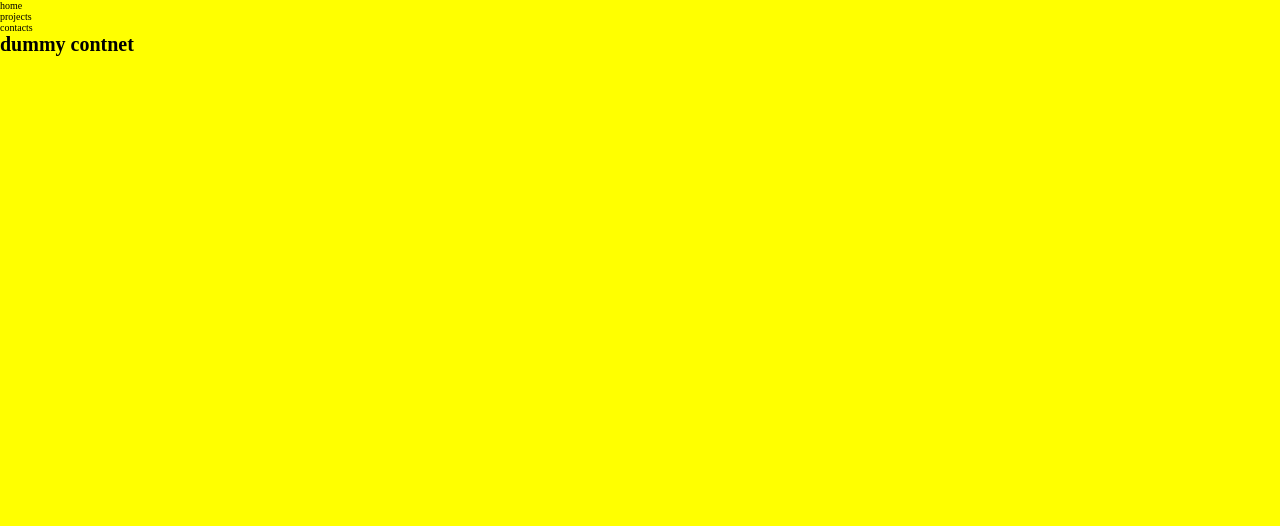
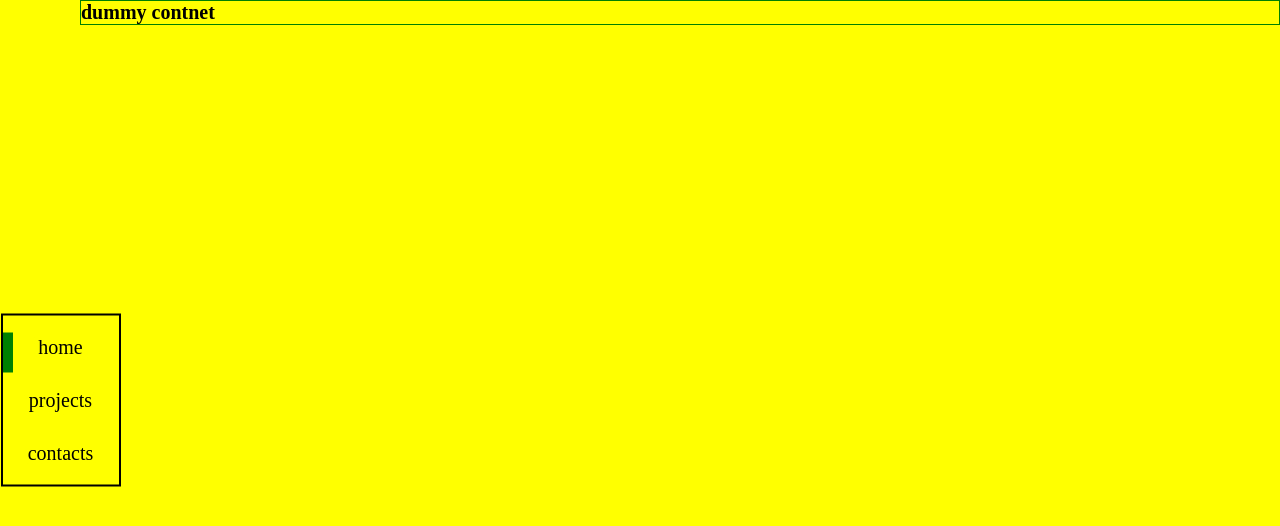
Before and after one commit to elasfarc/portfolio, a website with bundled scripts: page src/index.html in a window 1280 px wide. Built offline with nearby package versions, Linux system fonts and the light colour scheme.

Commit message:
Add navbar basic styles

```diff
--- a/src/assets/styles/main.css
+++ b/src/assets/styles/main.css
@@ -7,5 +7,11 @@ html {
   font-size: 0.625rem;
 }
 body {
+  position: relative;
   background-color: yellow;
 }
+
+.container {
+  border: 1px solid green;
+  margin-left: 8rem;
+}
--- a/src/assets/styles/nav.css
+++ b/src/assets/styles/nav.css
@@ -0,0 +1,39 @@
+.navbar {
+  border: 2px solid black;
+  font-size: 2rem;
+  width: 12rem;
+  padding: 2rem 0;
+  position: fixed;
+  top: 50%;
+  transform: translateY(-50%);
+  margin-left: 0.05rem;
+  text-align: center;
+}
+
+.navbar > div {
+  _margin-left: 1rem;
+}
+
+.navbar > .projects {
+  margin-top: 3rem;
+  margin-bottom: 3rem;
+}
+.navbar::before {
+  display: inline-block;
+  content: "";
+  width: 1rem;
+  height: 4rem;
+  background-color: green;
+  position: absolute;
+  _margin-left: 10px;
+  top: 10%;
+  left: 0;
+}
+
+.current {
+  position: absolute;
+  left: 100%;
+  width: 0.5rem;
+  height: 100%;
+  background-color: teal;
+}
--- a/src/index.html
+++ b/src/index.html
@@ -8,11 +8,11 @@
 </head>
 <body>
     <nav class='navbar'>
-        <div class="home">home</div>
+        <div class="home _current">home</div>
         <div class="projects">projects</div>
         <div class="contact">contacts</div>
     </nav>
-    <div>
+    <div class="container">
         <h1>dummy contnet</h1>
     </div>
     <script src="./bundle.js"></script>
```
